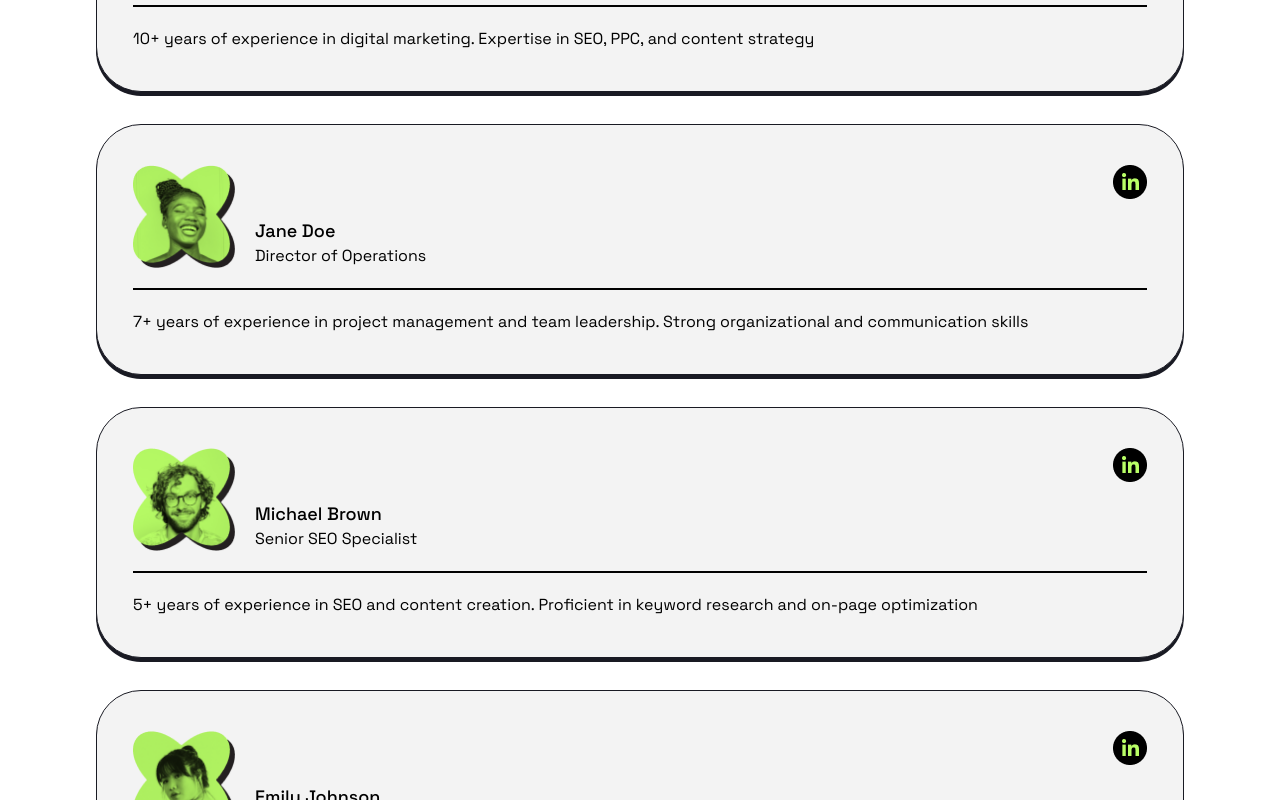
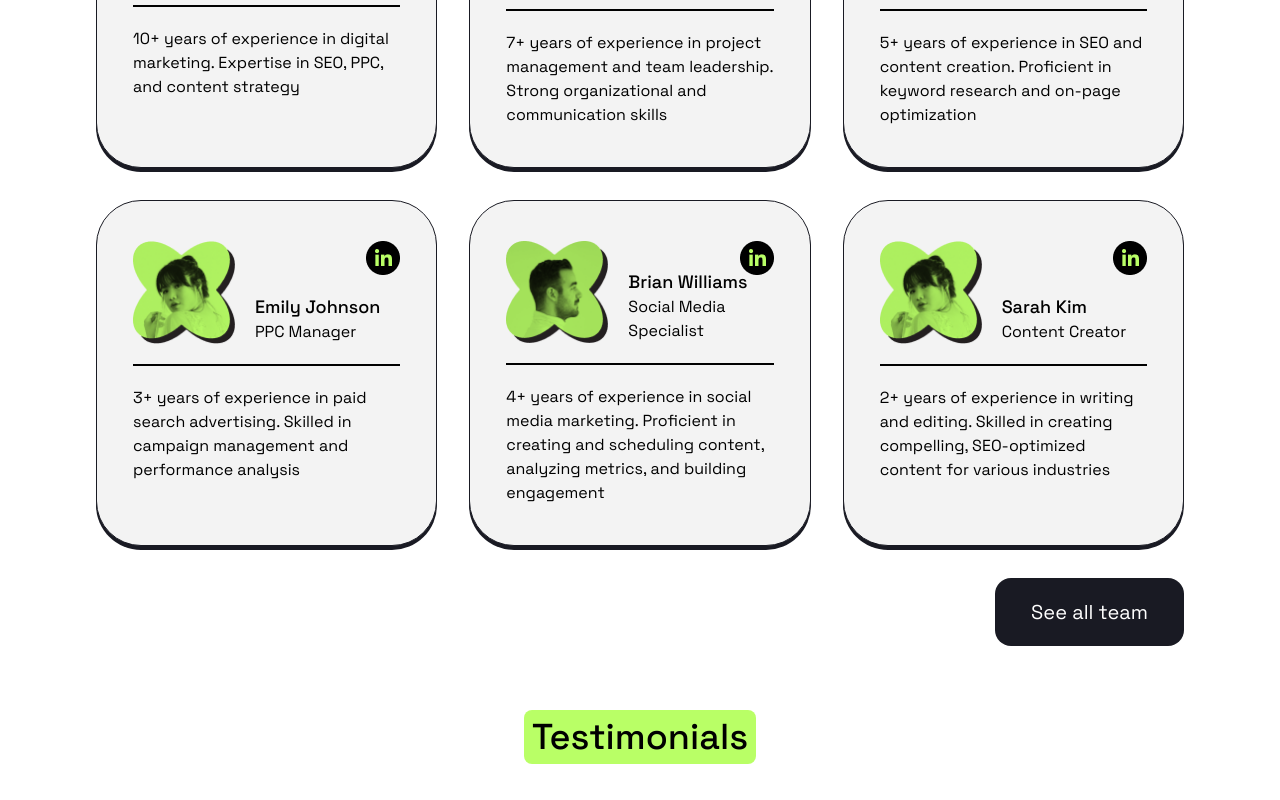
Before and after one commit to furqonStudio/positivus-landing-page, a React (Vite) app: page / in a window 1280 px wide. Shown: the part 4120-4920 px from the top of the page. Built offline with nearby package versions, Linux system fonts and the light colour scheme.

Commit message:
feat: team in lg

```diff
--- a/src/components/organisms/Team.tsx
+++ b/src/components/organisms/Team.tsx
@@ -1,3 +1,4 @@
+import { useEffect, useState } from 'react'
 import Button from '../atoms/Button'
 import Heading from '../atoms/Heading'
 import TeamCard from '../molecules/TeamCard'
@@ -36,7 +37,45 @@ const Team = () => {
         '3+ years of experience in paid search advertising. Skilled in campaign management and performance analysis',
       imgUrl: '/src/assets/team/team-4.png',
     },
+    {
+      id: 5,
+      name: 'Brian Williams',
+      jobTitle: 'Social Media Specialist',
+      description:
+        '4+ years of experience in social media marketing. Proficient in creating and scheduling content, analyzing metrics, and building engagement',
+      imgUrl: '/src/assets/team/team-5.png',
+    },
+    {
+      id: 6,
+      name: 'Sarah Kim',
+      jobTitle: 'Content Creator',
+      description:
+        '2+ years of experience in writing and editing. Skilled in creating compelling, SEO-optimized content for various industries',
+      imgUrl: '/src/assets/team/team-4.png',
+    },
   ]
+
+  // State to manage the number of displayed team members
+  const [displayCount, setDisplayCount] = useState(3)
+
+  // Effect to handle resizing and set display count based on screen size
+  useEffect(() => {
+    const handleResize = () => {
+      if (window.innerWidth >= 1024) {
+        setDisplayCount(TeamData.length) // Show all on large screens
+      } else {
+        setDisplayCount(3) // Show 3 on smaller screens
+      }
+    }
+
+    handleResize() // Set initial count
+    window.addEventListener('resize', handleResize) // Add event listener
+
+    return () => {
+      window.removeEventListener('resize', handleResize) // Cleanup event listener
+    }
+  }, [])
+
   return (
     <div>
       <Heading text="Team" isCenter />
@@ -44,9 +83,10 @@ const Team = () => {
         Meet the skilled and experienced team behind our successful digital
         marketing strategies
       </p>
-      <div className="space-y-8 mb-8">
-        {TeamData.map((person) => (
+      <div className="grid lg:grid-cols-3 gap-8">
+        {TeamData.slice(0, displayCount).map((person) => (
           <TeamCard
+            key={person.id} // Add key prop for each mapped item
             name={person.name}
             title={person.jobTitle}
             imageUrl={person.imgUrl}
@@ -54,7 +94,9 @@ const Team = () => {
           />
         ))}
       </div>
-      <Button text="See all team" isFull />
+      <div className="mt-8 lg:flex lg:justify-end">
+        <Button text="See all team" />
+      </div>
     </div>
   )
 }
```
Also changed, not shown: src/assets/team/team-5.png (added), src/assets/team/team-6.png (added).
